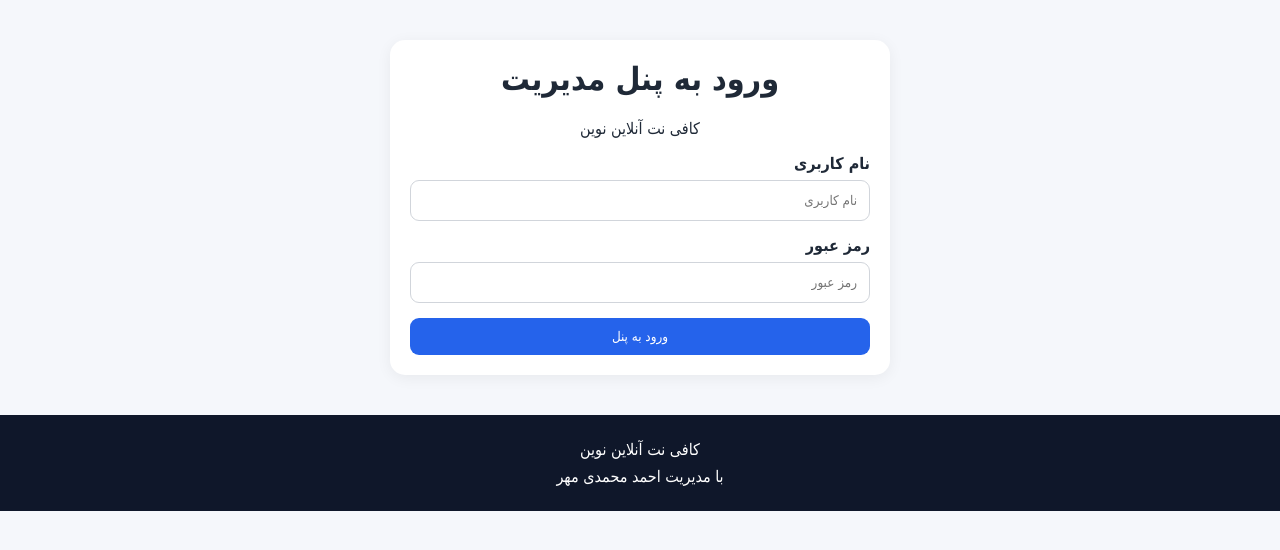
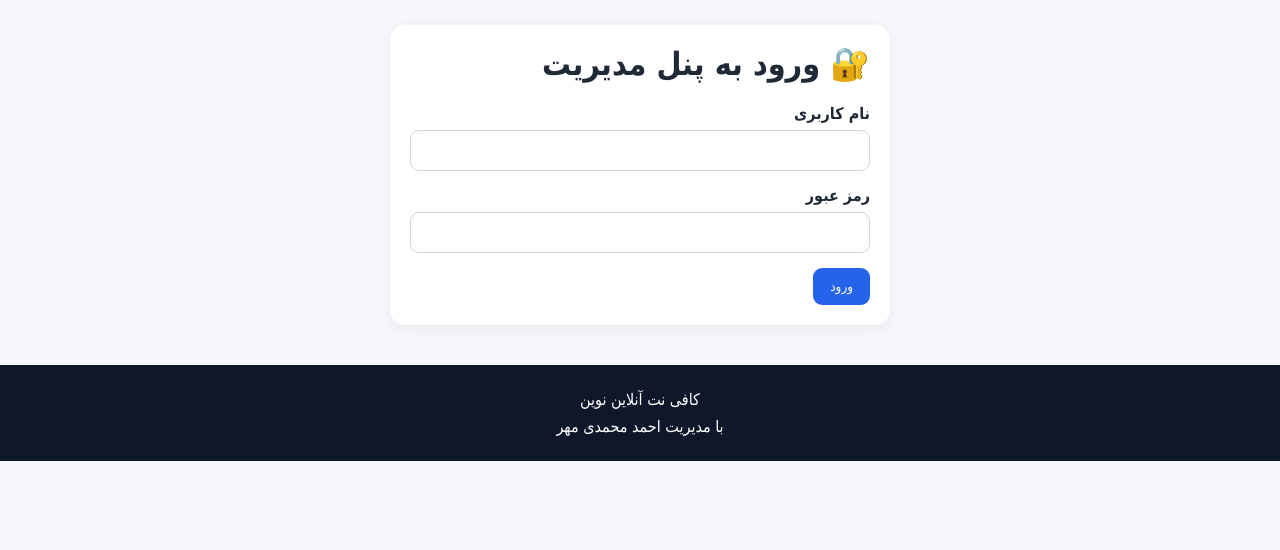
Before and after one commit to amhmdy307-stack/online-novin, a Flask app: page /admin/login in a window 1280 px wide. Shown: the part 65-615 px from the top of the page. Run offline with Flask 3, Linux system fonts and the light colour scheme; data comes from the database, SQL or seed files in the repository.

Commit message:
Update admin_login.html

```diff
--- a/templates/admin_login.html
+++ b/templates/admin_login.html
@@ -6,17 +6,18 @@
 
 {% block content %}
 
-<div class="card" style="max-width:500px;margin:40px auto;">
+<div
+    class="card"
+    style="max-width:500px;margin:auto;"
+>
 
-    <h1 style="text-align:center;">
-        ورود به پنل مدیریت
+    <h1>
+        🔐 ورود به پنل مدیریت
     </h1>
 
-    <p style="text-align:center;">
-        کافی نت آنلاین نوین
-    </p>
-
-    <form method="POST">
+    <form
+        method="POST"
+    >
 
         <label>
             نام کاربری
@@ -27,8 +28,8 @@
             name="username"
             required
             autocomplete="username"
-            placeholder="نام کاربری"
         >
+
 
         <label>
             رمز عبور
@@ -39,39 +40,18 @@
             name="password"
             required
             autocomplete="current-password"
-            placeholder="رمز عبور"
         >
+
 
         <button
             type="submit"
             class="btn"
-            style="width:100%;"
         >
-            ورود به پنل
+            ورود
         </button>
 
     </form>
 
-    {% with messages = get_flashed_messages(with_categories=true) %}
-
-        {% if messages %}
-
-            <div style="margin-top:20px;">
-
-                {% for category, message in messages %}
-
-                    <div class="alert">
-                        {{ message }}
-                    </div>
-
-                {% endfor %}
-
-            </div>
-
-        {% endif %}
-
-    {% endwith %}
-
 </div>
 
 {% endblock %}
```
